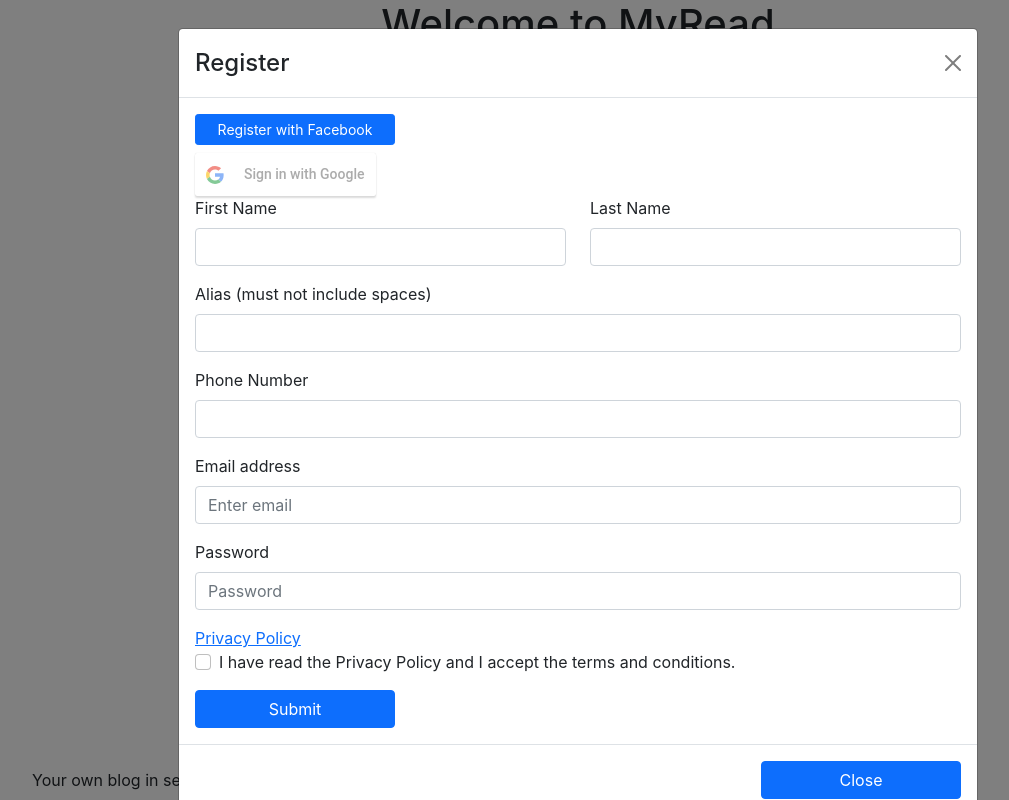
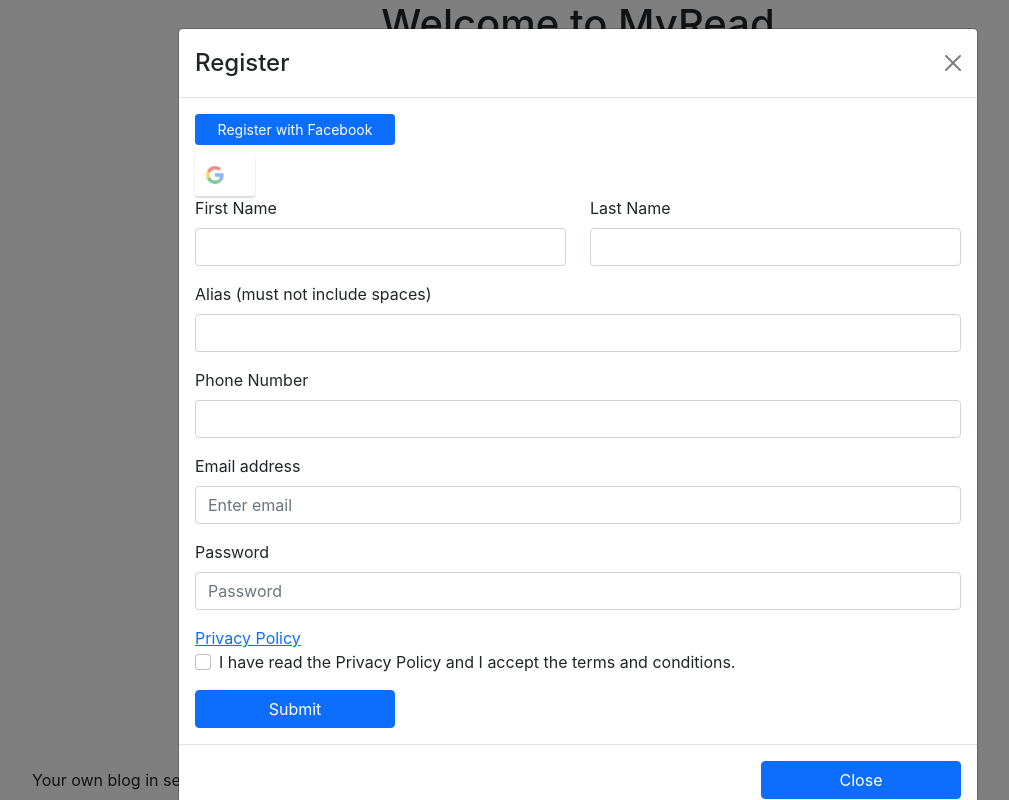
Before and after one commit to Angela-Mari/MyRead, a React (Create React App) app in the folder Client/: page / in a window 1280 px wide. Both pictures are taken after a click on the button "Register". Shown: the whole page, without its empty margins (62-1071 px from the left). Built offline with nearby package versions, Linux system fonts and the light colour scheme.

Commit message:
google text change

```diff
--- a/Client/src/App.js
+++ b/Client/src/App.js
@@ -59,6 +59,7 @@ function App({
   }
 
   async function handleGoogleSubmit(g) {
+    var btnTxt = '';
     //setShow(false);
     console.log('inside handleGoogleSubmit');
     console.log("in app: ", g);
@@ -71,11 +72,8 @@ function App({
       setPhoneNumber("1112223333"); //change later
       setIdNum(g.getId());
     }
-     // will change later
-
-    // handleSubmit(g); //need password and phone before signing up. save them and use when using google
     if (authenticationType === "Register"){
-
+      btnTxt = 'Register with Google';
       await register(g.getGivenName(),
         g.getFamilyName(),
         g.getEmail(),
@@ -83,10 +81,11 @@ function App({
         g.getId(),
         "1112223333",)
     } else{
+      btnTxt = 'Login with Google';
       await login(g.getEmail(), g.getId());
     }
     checkSuccess();
-    //setTwoFA(true);
+    return btnTxt;
   }
 
   function checkSuccess() {
--- a/Client/src/Google/GoogleBtn.js
+++ b/Client/src/Google/GoogleBtn.js
@@ -2,6 +2,8 @@ import React, { Component } from 'react'
 import { GoogleLogin, GoogleLogout } from 'react-google-login';
 
 const CLIENT_ID = '771291261258-vpd233ok80266o2ndtjllv5q482h12c2.apps.googleusercontent.com';
+
+var btnTxt = ''
 
 
 class GoogleBtn extends Component {
@@ -33,19 +35,13 @@ class GoogleBtn extends Component {
       var profile = googleUser.getBasicProfile();
       this.isLogined = true;
       this.accessToken = googleUser.accessToken;
-
-      // old method, gives error
-        // this.setState(state => ({
-        // isLogined: true,
-        // accessToken: googleUser.accessToken
-        // }));
     }
     else {
       this.isLogined = false;
       this.accessToken = '';
     }
 
-    this.props.handleGoogleSubmit(profile);
+    btnTxt = this.props.handleGoogleSubmit(profile);
 
   }
 
@@ -80,7 +76,7 @@ class GoogleBtn extends Component {
         </GoogleLogout>: <GoogleLogin
           handleClick={ this.login }
           clientId={ CLIENT_ID }
-          buttonText='Sign in with Google'
+          buttonText= {btnTxt}
           onSuccess={ this.login }
           onFailure={ this.handleLoginFailure }
           cookiePolicy={ 'single_host_origin' }
```
